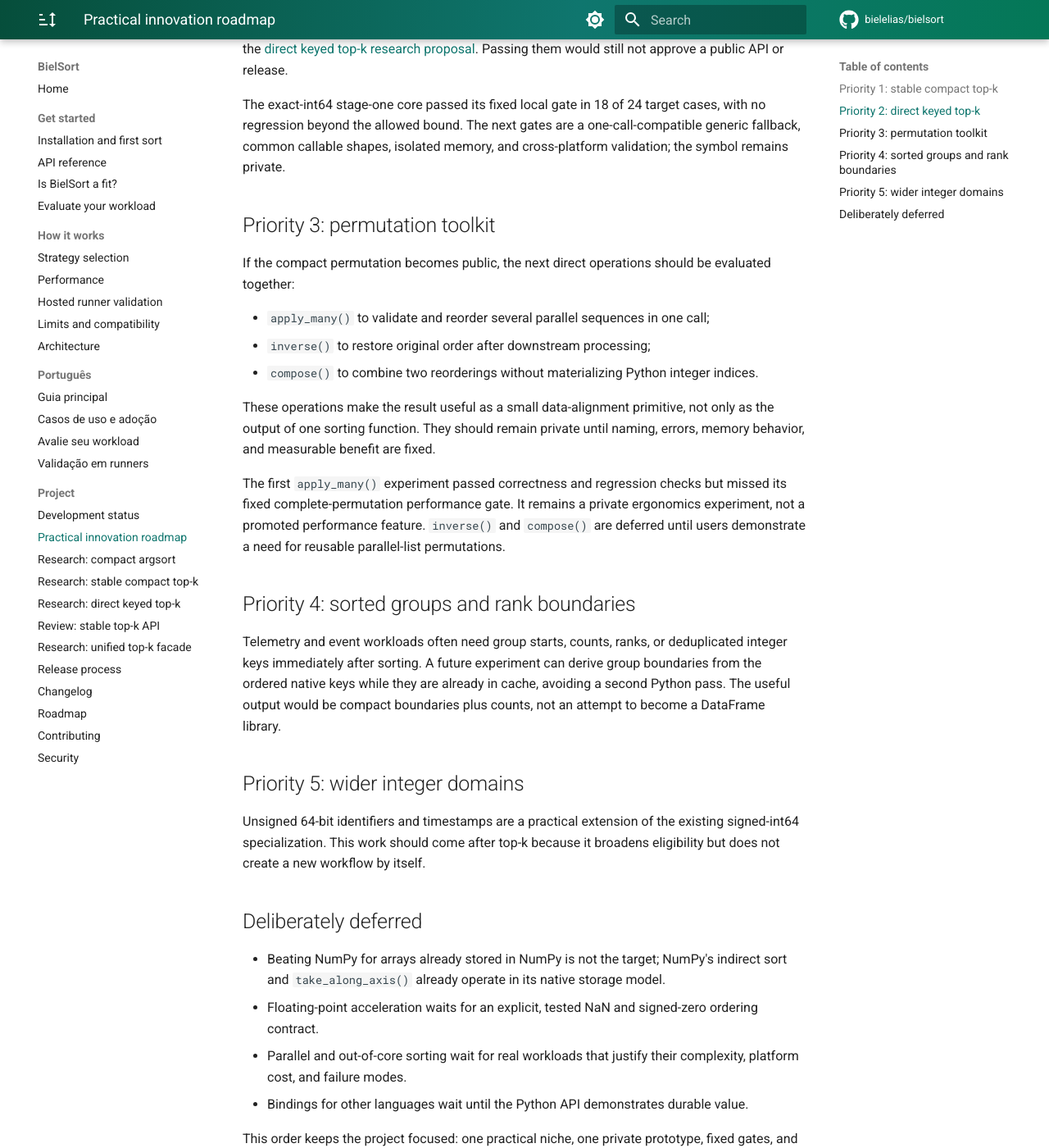
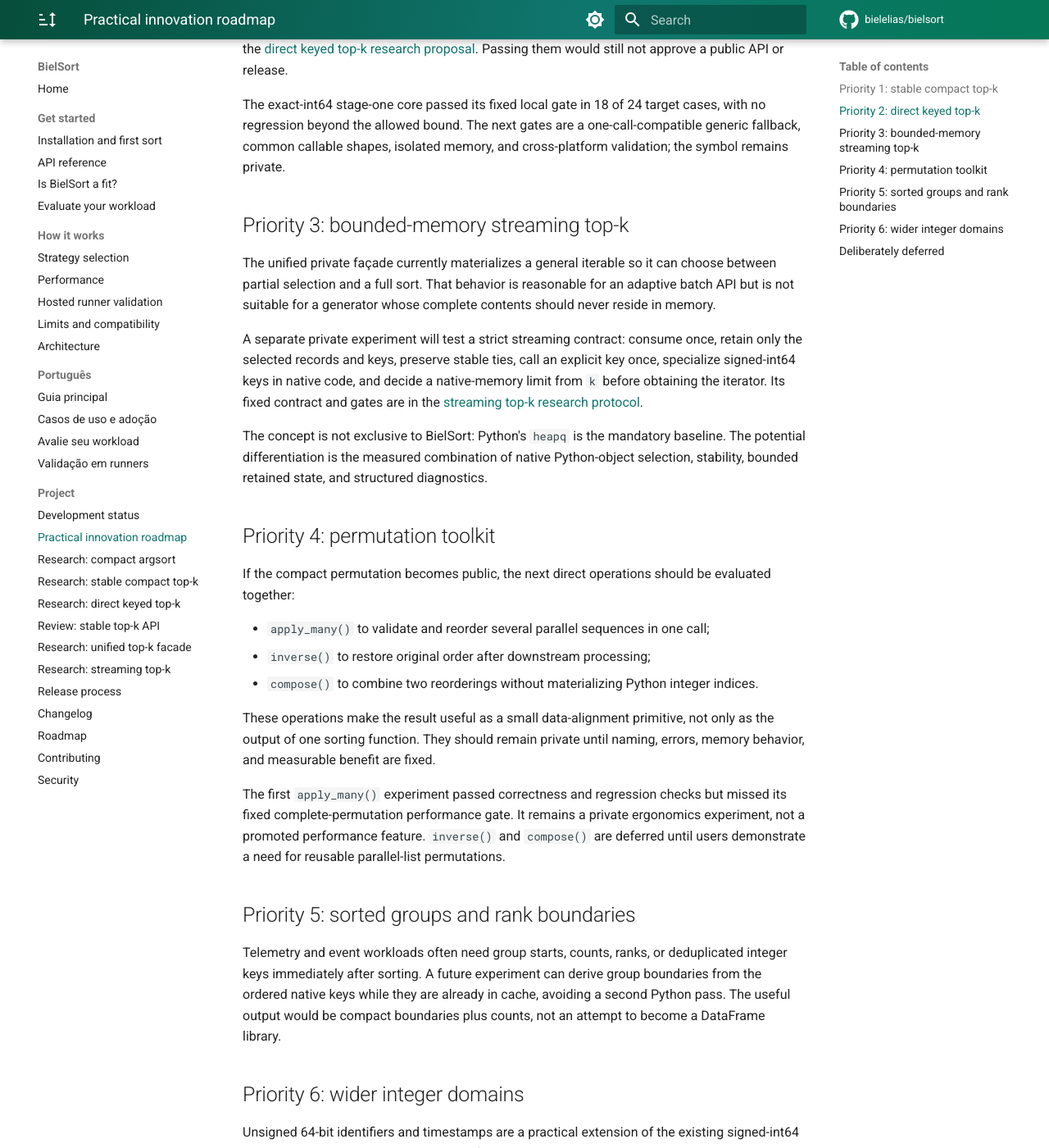
Before and after one commit to bielelias/bielsort, an MkDocs documentation site: the page built from docs/innovation-roadmap.md, in a window 1280 px wide and 1400 px high, scrolled down 1090 px. Shown: the whole window at 82% size. Built offline with MkDocs 1.6.1 and Material for MkDocs 9.7.7, drawn with Linux system fonts in a browser that asks for light colours; comment, search, counter and statistics services are not loaded.

Commit message:
Pre-register streaming top-k experiment

```diff
--- a/docs/innovation-roadmap.md
+++ b/docs/innovation-roadmap.md
@@ -49,7 +49,26 @@ cases, with no regression beyond the allowed bound. The next gates are a
 one-call-compatible generic fallback, common callable shapes, isolated memory,
 and cross-platform validation; the symbol remains private.
 
-## Priority 3: permutation toolkit
+## Priority 3: bounded-memory streaming top-k
+
+The unified private façade currently materializes a general iterable so it can
+choose between partial selection and a full sort. That behavior is reasonable
+for an adaptive batch API but is not suitable for a generator whose complete
+contents should never reside in memory.
+
+A separate private experiment will test a strict streaming contract: consume
+once, retain only the selected records and keys, preserve stable ties, call an
+explicit key once, specialize signed-int64 keys in native code, and decide a
+native-memory limit from `k` before obtaining the iterator. Its fixed contract
+and gates are in the
+[streaming top-k research protocol](streaming-topk-research.md).
+
+The concept is not exclusive to BielSort: Python's `heapq` is the mandatory
+baseline. The potential differentiation is the measured combination of native
+Python-object selection, stability, bounded retained state, and structured
+diagnostics.
+
+## Priority 4: permutation toolkit
 
 If the compact permutation becomes public, the next direct operations should
 be evaluated together:
@@ -78,7 +97,7 @@ derive group boundaries from the ordered native keys while they are already
 in cache, avoiding a second Python pass. The useful output would be compact
 boundaries plus counts, not an attempt to become a DataFrame library.
 
-## Priority 5: wider integer domains
+## Priority 6: wider integer domains
 
 Unsigned 64-bit identifiers and timestamps are a practical extension of the
 existing signed-int64 specialization. This work should come after top-k
--- a/mkdocs.yml
+++ b/mkdocs.yml
@@ -102,6 +102,7 @@ nav:
       - "Research: direct keyed top-k": keyed-topk-research.md
       - "Review: stable top-k API": topk-api-review.md
       - "Research: unified top-k facade": topk-facade-research.md
+      - "Research: streaming top-k": streaming-topk-research.md
       - Release process: RELEASING.md
       - Changelog: https://github.com/bielelias/bielsort/blob/main/CHANGELOG.md
       - Roadmap: https://github.com/bielelias/bielsort/blob/main/ROADMAP.md
```
Also changed, not shown: other parts of docs/innovation-roadmap.md (+1 -1 lines), CHANGELOG.md (+4 -0 lines), ROADMAP.md (+4 -0 lines), docs/development-status.md (+15 -2 lines), docs/streaming-topk-research.md (added, +188 -0 lines).
